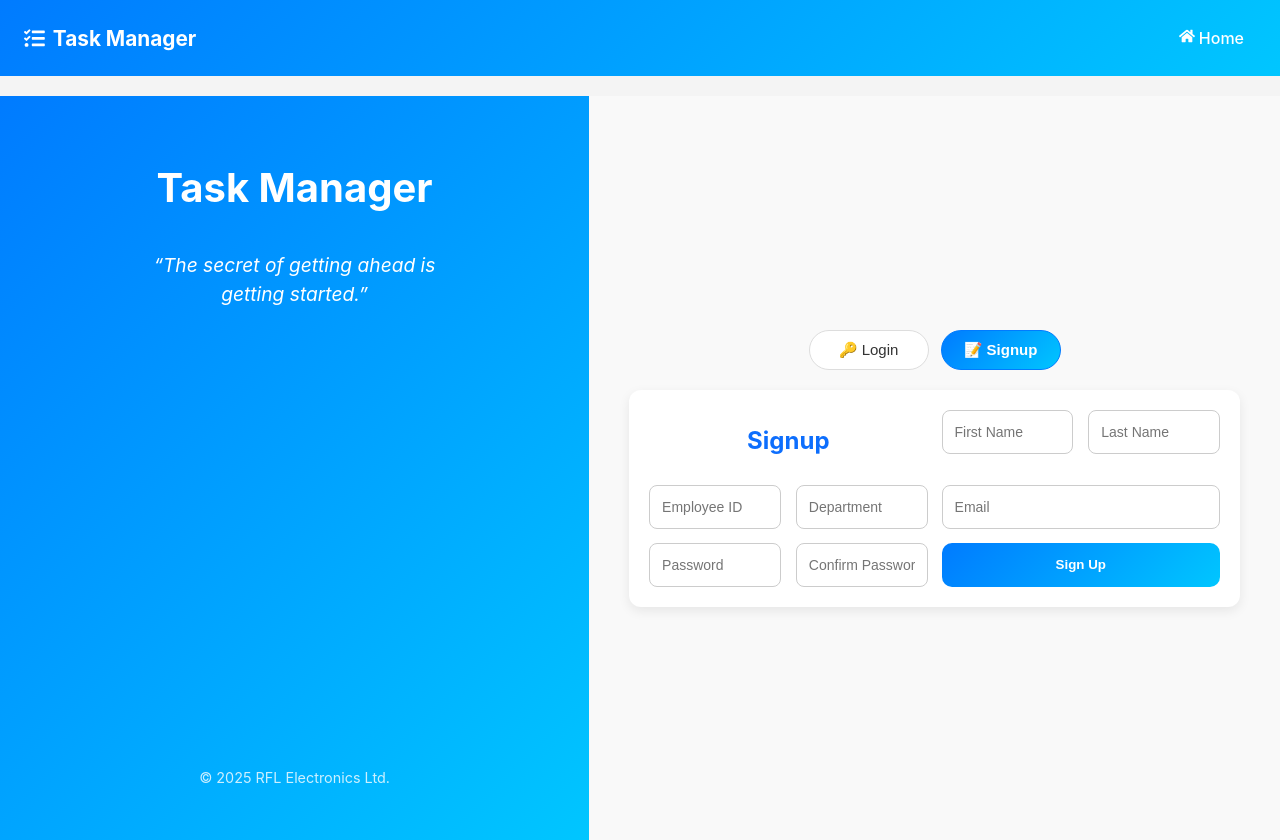
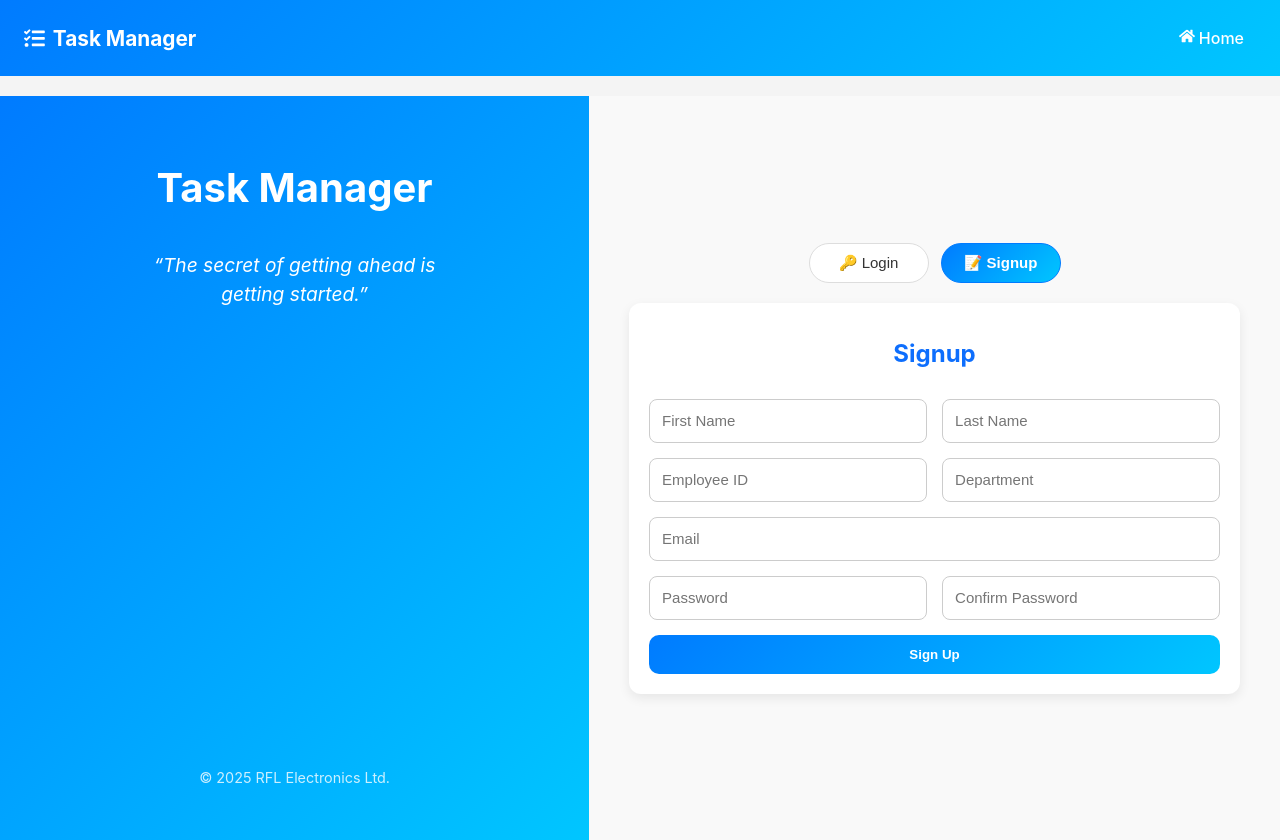
Before and after one commit to ssufi63/RnD, a React (Create React App) app: page / in a window 1280 px wide. Both pictures are taken after a click on the button "📝 Signup". Built offline with nearby package versions, Linux system fonts and the light colour scheme; the HTML template or start-up script is replaced by a standard one.

Commit message:
login aligned

```diff
--- a/src/pages/Home.js
+++ b/src/pages/Home.js
@@ -3,28 +3,28 @@ import { useEffect, useState } from "react";
 import { supabase } from "../supabaseClient";
 import { useNavigate } from "react-router-dom";
 import { motion, AnimatePresence } from "framer-motion";
-import "./Home.css";
 
 function Home() {
   const navigate = useNavigate();
-
   // Disable scroll only on Home
-  useEffect(() => {
-    document.body.style.overflow = "hidden";
-    return () => {
-      document.body.style.overflow = "auto"; // restore
-    };
-  }, []);
-
+useEffect(() => {
+  document.body.style.overflow = "hidden";
+  return () => {
+    document.body.style.overflow = "auto"; // restore for other pages
+  };
+}, []);
+  // ---------------- Auth & UI state ----------------
   const [loading, setLoading] = useState(true);
   const [user, setUser] = useState(null);
+
   const [quotes, setQuotes] = useState([]);
   const [quoteIndex, setQuoteIndex] = useState(0);
 
-  // Auth states
+  // Auth form states
   const [activeTab, setActiveTab] = useState("login");
   const [loginForm, setLoginForm] = useState({ email: "", password: "" });
   const [loginError, setLoginError] = useState("");
+
   const [signupForm, setSignupForm] = useState({
     firstName: "",
     lastName: "",
@@ -38,21 +38,25 @@ function Home() {
   const [signupError, setSignupError] = useState("");
   const [signingUp, setSigningUp] = useState(false);
 
-  // Resolve current user
+  // ---------------- Helpers ----------------
   const resolveCurrentUser = async () => {
     try {
-      const { data } = await supabase.auth.getUser?.();
-      if (data?.user) return data.user;
+      const { data, error } = await supabase.auth.getUser?.();
+      if (!error && data?.user) return data.user;
     } catch (_) {}
+
     try {
-      const { data } = await supabase.auth.getSession?.();
-      if (data?.session?.user) return data.session.user;
+      const { data, error } = await supabase.auth.getSession?.();
+      if (!error && data?.session?.user) return data.session.user;
     } catch (_) {}
+
     return null;
   };
 
+  // ---------------- Boot: read session + subscribe ----------------
   useEffect(() => {
     let isMounted = true;
+
     (async () => {
       const current = await resolveCurrentUser();
       if (isMounted) {
@@ -73,23 +77,31 @@ function Home() {
     };
   }, []);
 
-  // Fetch quotes after login
+  // ---------------- Load quotes after login ----------------
   useEffect(() => {
     const fetchQuotes = async () => {
-      const { data } = await supabase.from("quotes").select("text").order("created_at", { ascending: true });
-      if (Array.isArray(data)) setQuotes(data);
+      const { data, error } = await supabase
+        .from("quotes")
+        .select("text")
+        .order("created_at", { ascending: true });
+
+      if (!error && Array.isArray(data)) setQuotes(data);
     };
+
     if (user) fetchQuotes();
   }, [user]);
 
-  // Rotate quotes
+  // Rotate quotes every 5s
   useEffect(() => {
     if (!user || quotes.length === 0) return;
-    const id = setInterval(() => setQuoteIndex((i) => (i + 1) % quotes.length), 5000);
+    const id = setInterval(
+      () => setQuoteIndex((i) => (i + 1) % quotes.length),
+      5000
+    );
     return () => clearInterval(id);
   }, [user, quotes]);
 
-  // Handlers
+  // ---------------- Form handlers ----------------
   const handleLoginChange = (e) =>
     setLoginForm({ ...loginForm, [e.target.name]: e.target.value });
   const handleSignupChange = (e) =>
@@ -98,19 +110,36 @@ function Home() {
   const handleLogin = async (e) => {
     e.preventDefault();
     setLoginError("");
-    const { data, error } = await supabase.auth.signInWithPassword(loginForm);
-    if (error) return setLoginError(error.message);
+
+    const { data, error } = await supabase.auth.signInWithPassword({
+      email: loginForm.email,
+      password: loginForm.password,
+    });
+
+    if (error) {
+      setLoginError(error.message);
+      return;
+    }
+
     const role = data.user?.user_metadata?.role;
-    navigate(role === "team_leader" ? "/dashboard" : "/tasks");
+    if (role === "team_leader") {
+      navigate("/dashboard");
+    } else {
+      navigate("/tasks");
+    }
   };
 
   const handleSignup = async (e) => {
     e.preventDefault();
     setSignupError("");
+
     if (signupForm.password !== signupForm.confirmPassword) {
-      return setSignupError("Passwords do not match");
+      setSignupError("Passwords do not match");
+      return;
     }
+
     setSigningUp(true);
+
     const { error } = await supabase.auth.signUp({
       email: signupForm.email,
       password: signupForm.password,
@@ -125,23 +154,32 @@ function Home() {
         },
       },
     });
+
     setSigningUp(false);
-    if (error) return setSignupError(error.message);
-    alert("Signup successful! Please check your email.");
+
+    if (error) {
+      setSignupError(error.message);
+      return;
+    }
+
+    alert("Signup successful! Please check your email to confirm.");
     setActiveTab("login");
   };
 
+  // ---------------- UI ----------------
+
   if (loading) {
     return (
-      <div className="fullPage">
-        <div className="spinner" />
+      <div style={styles.fullPage}>
+        <div style={styles.spinner} />
       </div>
     );
   }
 
+  // Logged-in → Quotes carousel
   if (user) {
     return (
-      <div className="loggedInWrap">
+      <div style={styles.loggedInWrap}>
         <AnimatePresence mode="wait">
           <motion.div
             key={quoteIndex}
@@ -149,9 +187,9 @@ function Home() {
             animate={{ opacity: 1, y: 0 }}
             exit={{ opacity: 0, y: -30 }}
             transition={{ duration: 0.8 }}
-            className="quoteCard"
+            style={styles.quoteCard}
           >
-            <p className="quoteText">
+            <p style={styles.quoteText}>
               “{quotes[quoteIndex]?.text || "Loading inspiration..."}”
             </p>
           </motion.div>
@@ -160,68 +198,157 @@ function Home() {
     );
   }
 
+  // Logged-out → Auth forms
   return (
-    <div className="authPage">
-      <div className="leftPanel">
-        <h1 className="brand">Task Manager</h1>
-        <p className="tagline">“The secret of getting ahead is getting started.”</p>
-        <p className="footer">© {new Date().getFullYear()} RFL Electronics Ltd.</p>
+    <div style={styles.authPage}>
+      {/* Left Branding Panel */}
+      <div style={styles.leftPanel}>
+        <h1 style={styles.brand}>Task Manager</h1>
+        <p style={styles.tagline}>
+          “The secret of getting ahead is getting started.”
+        </p>
+        <p style={styles.footer}>© {new Date().getFullYear()} RFL Electronics Ltd.</p>
       </div>
 
-      <div className="rightPanel">
-        <div className="tabsWrapper">
+      {/* Right Auth Panel */}
+      <div style={styles.rightPanel}>
+        <div style={styles.tabsWrapper}>
           <button
-            className={`tab ${activeTab === "login" ? "activeTab" : ""}`}
+            style={{ ...styles.tab, ...(activeTab === "login" ? styles.activeTab : {}) }}
             onClick={() => setActiveTab("login")}
           >
             🔑 Login
           </button>
           <button
-            className={`tab ${activeTab === "signup" ? "activeTab" : ""}`}
+            style={{ ...styles.tab, ...(activeTab === "signup" ? styles.activeTab : {}) }}
             onClick={() => setActiveTab("signup")}
           >
             📝 Signup
           </button>
         </div>
 
-        <div className="content">
+        <div style={styles.content}>
           <AnimatePresence mode="wait">
             {activeTab === "login" && (
-              <motion.div key="login" initial={{ opacity: 0, x: -30 }} animate={{ opacity: 1, x: 0 }} exit={{ opacity: 0, x: 30 }}>
-                <form className="form" onSubmit={handleLogin}>
-                  <h2 className="formTitle">Login</h2>
-                  {loginError && <p className="error">{loginError}</p>}
-                  <input type="email" name="email" placeholder="Email" value={loginForm.email} onChange={handleLoginChange} required />
-                  <input type="password" name="password" placeholder="Password" value={loginForm.password} onChange={handleLoginChange} required />
-                  <button type="submit" className="submitButton">Login</button>
+              <motion.div
+                key="login"
+                initial={{ opacity: 0, x: -30 }}
+                animate={{ opacity: 1, x: 0 }}
+                exit={{ opacity: 0, x: 30 }}
+                transition={{ duration: 0.35, ease: "easeInOut" }}
+              >
+                <form style={styles.form} onSubmit={handleLogin}>
+                  <h2 style={styles.formTitle}>Login</h2>
+                  {loginError && <p style={styles.error}>{loginError}</p>}
+
+                  <input
+                    type="email"
+                    name="email"
+                    placeholder="Email"
+                    value={loginForm.email}
+                    onChange={handleLoginChange}
+                    style={styles.inputFull}
+                    required
+                  />
+                  <input
+                    type="password"
+                    name="password"
+                    placeholder="Password"
+                    value={loginForm.password}
+                    onChange={handleLoginChange}
+                    style={styles.inputFull}
+                    required
+                  />
+
+                  <button type="submit" style={styles.submitButton}>
+                    Login
+                  </button>
                 </form>
               </motion.div>
             )}
 
             {activeTab === "signup" && (
-              <motion.div key="signup" initial={{ opacity: 0, x: 30 }} animate={{ opacity: 1, x: 0 }} exit={{ opacity: 0, x: -30 }}>
-                <form className="form" onSubmit={handleSignup}>
-                  <h2 className="formTitle">Signup</h2>
-                  {signupError && <p className="error">{signupError}</p>}
+              <motion.div
+                key="signup"
+                initial={{ opacity: 0, x: 30 }}
+                animate={{ opacity: 1, x: 0 }}
+                exit={{ opacity: 0, x: -30 }}
+                transition={{ duration: 0.35, ease: "easeInOut" }}
+              >
+                <form style={styles.form} onSubmit={handleSignup}>
+                  <h2 style={styles.formTitle}>Signup</h2>
+                  {signupError && <p style={styles.error}>{signupError}</p>}
 
-                  <div className="row">
-                    <input name="firstName" placeholder="First Name" value={signupForm.firstName} onChange={handleSignupChange} required />
-                    <input name="lastName" placeholder="Last Name" value={signupForm.lastName} onChange={handleSignupChange} required />
+                  <div style={styles.row}>
+                    <input
+                      name="firstName"
+                      placeholder="First Name"
+                      value={signupForm.firstName}
+                      onChange={handleSignupChange}
+                      style={styles.input}
+                      required
+                    />
+                    <input
+                      name="lastName"
+                      placeholder="Last Name"
+                      value={signupForm.lastName}
+                      onChange={handleSignupChange}
+                      style={styles.input}
+                      required
+                    />
                   </div>
 
-                  <div className="row">
-                    <input name="employeeId" placeholder="Employee ID" value={signupForm.employeeId} onChange={handleSignupChange} required />
-                    <input name="department" placeholder="Department" value={signupForm.department} onChange={handleSignupChange} required />
+                  <div style={styles.row}>
+                    <input
+                      name="employeeId"
+                      placeholder="Employee ID"
+                      value={signupForm.employeeId}
+                      onChange={handleSignupChange}
+                      style={styles.input}
+                      required
+                    />
+                    <input
+                      name="department"
+                      placeholder="Department"
+                      value={signupForm.department}
+                      onChange={handleSignupChange}
+                      style={styles.input}
+                      required
+                    />
                   </div>
 
-                  <input type="email" name="email" placeholder="Email" value={signupForm.email} onChange={handleSignupChange} required />
+                  <input
+                    type="email"
+                    name="email"
+                    placeholder="Email"
+                    value={signupForm.email}
+                    onChange={handleSignupChange}
+                    style={styles.inputFull}
+                    required
+                  />
 
-                  <div className="row">
-                    <input type="password" name="password" placeholder="Password" value={signupForm.password} onChange={handleSignupChange} required />
-                    <input type="password" name="confirmPassword" placeholder="Confirm Password" value={signupForm.confirmPassword} onChange={handleSignupChange} required />
+                  <div style={styles.row}>
+                    <input
+                      type="password"
+                      name="password"
+                      placeholder="Password"
+                      value={signupForm.password}
+                      onChange={handleSignupChange}
+                      style={styles.input}
+                      required
+                    />
+                    <input
+                      type="password"
+                      name="confirmPassword"
+                      placeholder="Confirm Password"
+                      value={signupForm.confirmPassword}
+                      onChange={handleSignupChange}
+                      style={styles.input}
+                      required
+                    />
                   </div>
 
-                  <button type="submit" className="submitButton" disabled={signingUp}>
+                  <button type="submit" style={styles.submitButton} disabled={signingUp}>
                     {signingUp ? "Signing Up..." : "Sign Up"}
                   </button>
                 </form>
@@ -234,4 +361,163 @@ function Home() {
   );
 }
 
+// ---------------- Styles ----------------
+const styles = {
+  fullPage: {
+    height: "100vh",
+    width: "100vw",
+    display: "flex",
+    justifyContent: "center",
+    alignItems: "center",
+    background: "#f9f9f9",
+  },
+  spinner: {
+    width: 36,
+    height: 36,
+    borderRadius: "50%",
+    border: "4px solid #e5e7eb",
+    borderTopColor: "#0d6efd",
+    animation: "spin 0.8s linear infinite",
+  },
+
+  // Logged-in
+  loggedInWrap: {
+    height: "100vh",
+    width: "100vw",
+    display: "flex",
+    justifyContent: "center",
+    alignItems: "center",
+    background: "linear-gradient(135deg, #113bff, #00c6ff)",
+    overflow: "hidden",
+  },
+  quoteCard: {
+    background: "rgba(255,255,255,0.15)",
+    padding: "40px 60px",
+    borderRadius: "20px",
+    backdropFilter: "blur(10px)",
+    boxShadow: "0 10px 25px rgba(0,0,0,0.2)",
+    maxWidth: "700px",
+    textAlign: "center",
+  },
+  quoteText: {
+    fontSize: "2.3rem",
+    fontWeight: "500",
+    color: "#fff",
+    lineHeight: "1.6",
+    fontStyle: "italic",
+  },
+
+  // Logged-out
+  authPage: {
+    display: "flex",
+    height: "93vh",
+    width: "100vw",
+    fontFamily: "Inter, Arial, sans-serif",
+    overflow: "hidden",
+  },
+  leftPanel: {
+    flex: 1,
+    background: "linear-gradient(135deg, #007bff, #00c6ff)",
+    color: "#fff",
+    display: "flex",
+    flexDirection: "column",
+    justifyContent: "center",
+    alignItems: "center",
+    padding: "40px",
+    textAlign: "center",
+  },
+  brand: {
+    fontSize: "2.5rem",
+    fontWeight: "bold",
+    marginBottom: "20px",
+  },
+  tagline: {
+    fontSize: "1.2rem",
+    fontStyle: "italic",
+    maxWidth: "300px",
+    lineHeight: "1.5",
+  },
+  footer: {
+    marginTop: "auto",
+    fontSize: "0.9rem",
+    opacity: 0.8,
+  },
+  rightPanel: {
+    flex: 1.2,
+    display: "flex",
+    flexDirection: "column",
+    justifyContent: "center",
+    padding: "40px",
+    background: "#f9f9f9",
+  },
+  tabsWrapper: {
+    display: "flex",
+    justifyContent: "center",
+    gap: "12px",
+    marginBottom: "20px",
+  },
+  tab: {
+    padding: "10px 20px",
+    borderRadius: "25px",
+    border: "1px solid #ddd",
+    background: "#fff",
+    cursor: "pointer",
+    fontSize: "15px",
+    fontWeight: "500",
+    transition: "all 0.3s ease",
+    color: "#333",
+    minWidth: "120px",
+  },
+  activeTab: {
+    background: "linear-gradient(135deg, #007bff, #00c6ff)",
+    color: "#fff",
+    border: "1px solid #007bff",
+    fontWeight: "600",
+  },
+  content: {
+    padding: "20px",
+    background: "#fff",
+    borderRadius: "12px",
+    boxShadow: "0 4px 12px rgba(0,0,0,0.08)",
+  },
+  form: {
+    display: "flex",
+    flexDirection: "column",
+    gap: "15px",
+  },
+  row: {
+    display: "flex",
+    gap: "15px",
+  },
+  formTitle: { textAlign: "center", color: "#0d6efd" },
+  error: { color: "red", textAlign: "center" },
+  input: {
+    flex: "1 1 0",
+    height: 44,
+    padding: "8px 12px",
+    fontSize: 15,
+    borderRadius: 8,
+    border: "1px solid #ccc",
+    boxSizing: "border-box",
+  },
+  inputFull: {
+    width: "100%",
+    height: 44,
+    padding: "8px 12px",
+    fontSize: 15,
+    borderRadius: 8,
+    border: "1px solid #ccc",
+    boxSizing: "border-box",
+  },
+  submitButton: {
+    padding: "12px 20px",
+    background: "linear-gradient(135deg,#007bff,#00c6ff)",
+    color: "#fff",
+    borderRadius: 10,
+    border: "none",
+    fontWeight: 600,
+    cursor: "pointer",
+  },
+};
+
 export default Home;
```
